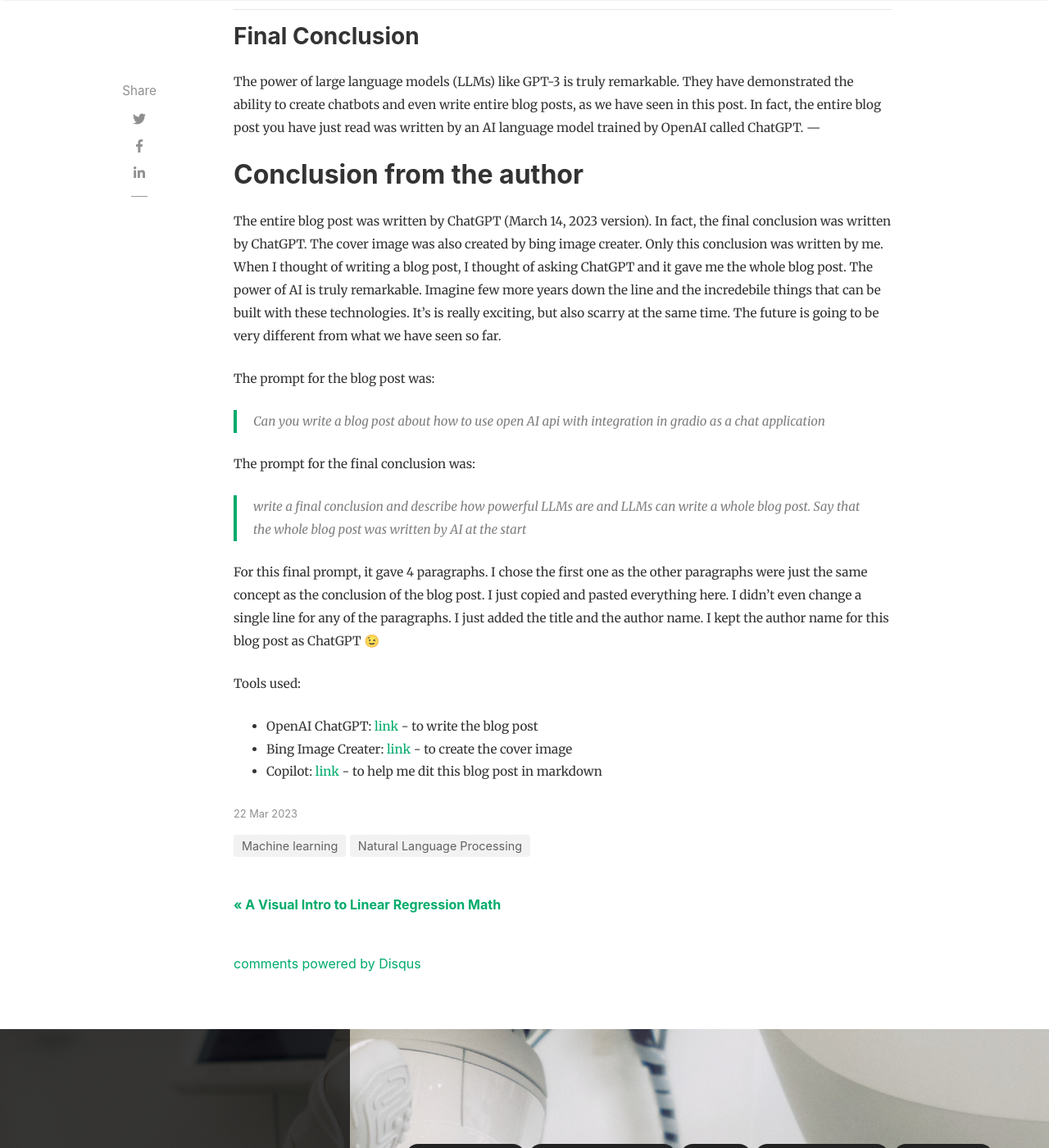
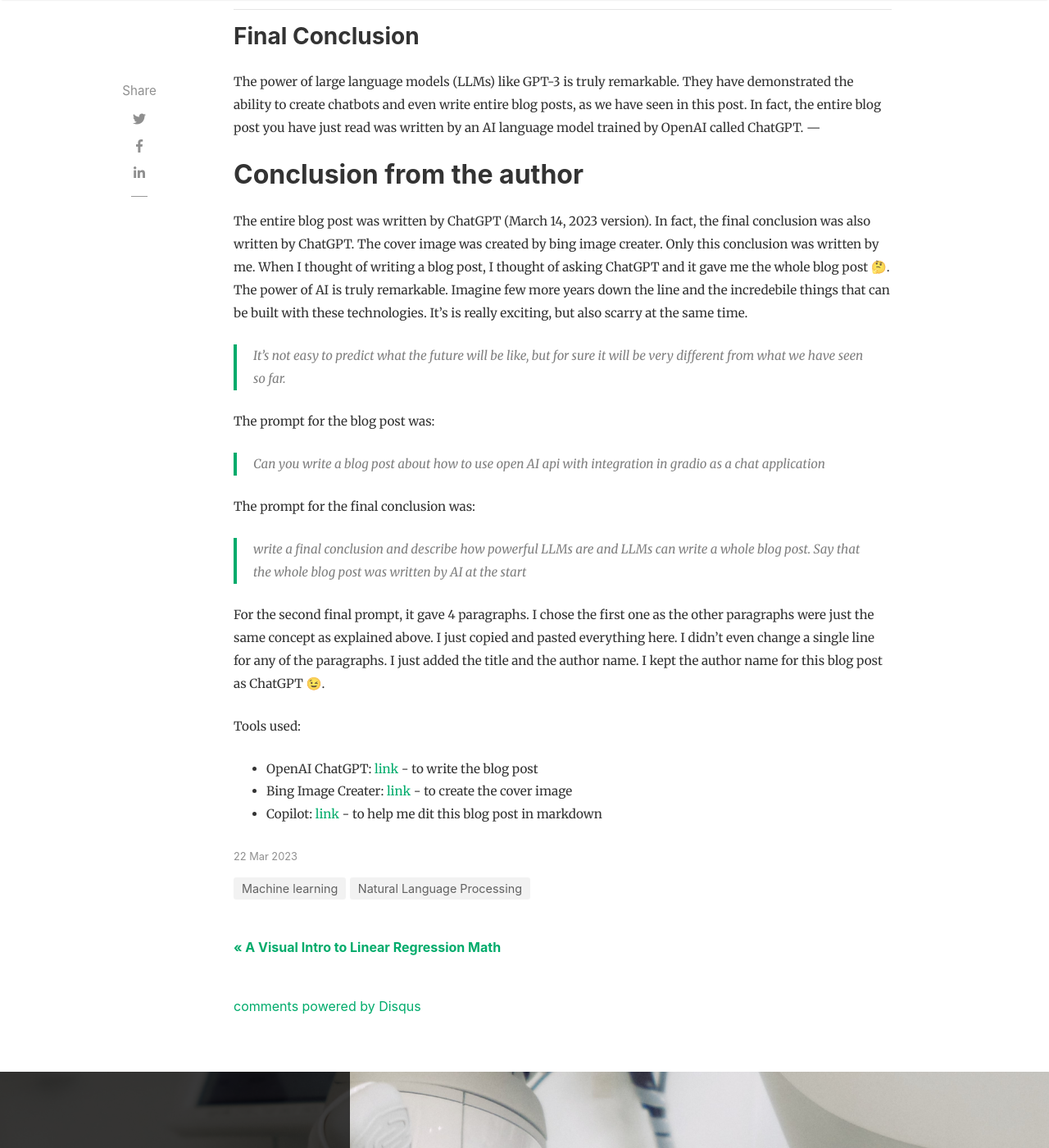
Before and after one commit to bharathikannann/blogs, a Jekyll site: the page built from _posts/2023-03-22-how-to-build-a-chatbot-with-openai-api-and-gradio.md, in a window 1280 px wide and 1400 px high, scrolled down 3460 px. Shown: the whole window at 82% size. Built offline with Jekyll 4.4.1, drawn with Linux system fonts in a browser that asks for light colours; nearby versions of some CDN libraries; comment, search, counter and statistics services are not loaded.

Commit message:
update post

```diff
--- a/_posts/2023-03-22-how-to-build-a-chatbot-with-openai-api-and-gradio.md
+++ b/_posts/2023-03-22-how-to-build-a-chatbot-with-openai-api-and-gradio.md
@@ -91,7 +91,9 @@
 ---
 
 ## Conclusion from the author
-The entire blog post was written by ChatGPT (March 14, 2023 version). In fact, the final conclusion was written by ChatGPT. The cover image was also created by bing image creater. Only this conclusion was written by me. When I thought of writing a blog post, I thought of asking ChatGPT and it gave me the whole blog post. The power of AI is truly remarkable. Imagine few more years down the line and the incredebile things that can be built with these technologies. It's is really exciting, but also scarry at the same time. The future is going to be very different from what we have seen so far.
+The entire blog post was written by ChatGPT (March 14, 2023 version). In fact, the final conclusion was also written by ChatGPT. The cover image was created by bing image creater. Only this conclusion was written by me. When I thought of writing a blog post, I thought of asking ChatGPT and it gave me the whole blog post 🤔. The power of AI is truly remarkable. Imagine few more years down the line and the incredebile things that can be built with these technologies. It's is really exciting, but also scarry at the same time.
+
+> It's not easy to predict what the future will be like, but for sure it will be very different from what we have seen so far.
 
 The prompt for the blog post was:
 
@@ -100,7 +102,7 @@
 The prompt for the final conclusion was:
 > write a final conclusion and describe how powerful LLMs are and LLMs can write a whole blog post. Say that the whole blog post was written by AI at the start
 
-For this final prompt, it gave 4 paragraphs. I chose the first one as the other paragraphs were just the same concept as the conclusion of the blog post. I just copied and pasted everything here. I didn't even change a single line for any of the paragraphs. I just added the title and the author name. I kept the author name for this blog post as ChatGPT 😉
+For the second final prompt, it gave 4 paragraphs. I chose the first one as the other paragraphs were just the same concept as explained above. I just copied and pasted everything here. I didn't even change a single line for any of the paragraphs. I just added the title and the author name. I kept the author name for this blog post as ChatGPT 😉.
 
 Tools used:
 - OpenAI ChatGPT: [link](https://chat.openai.com/chat) - to write the blog post
```
